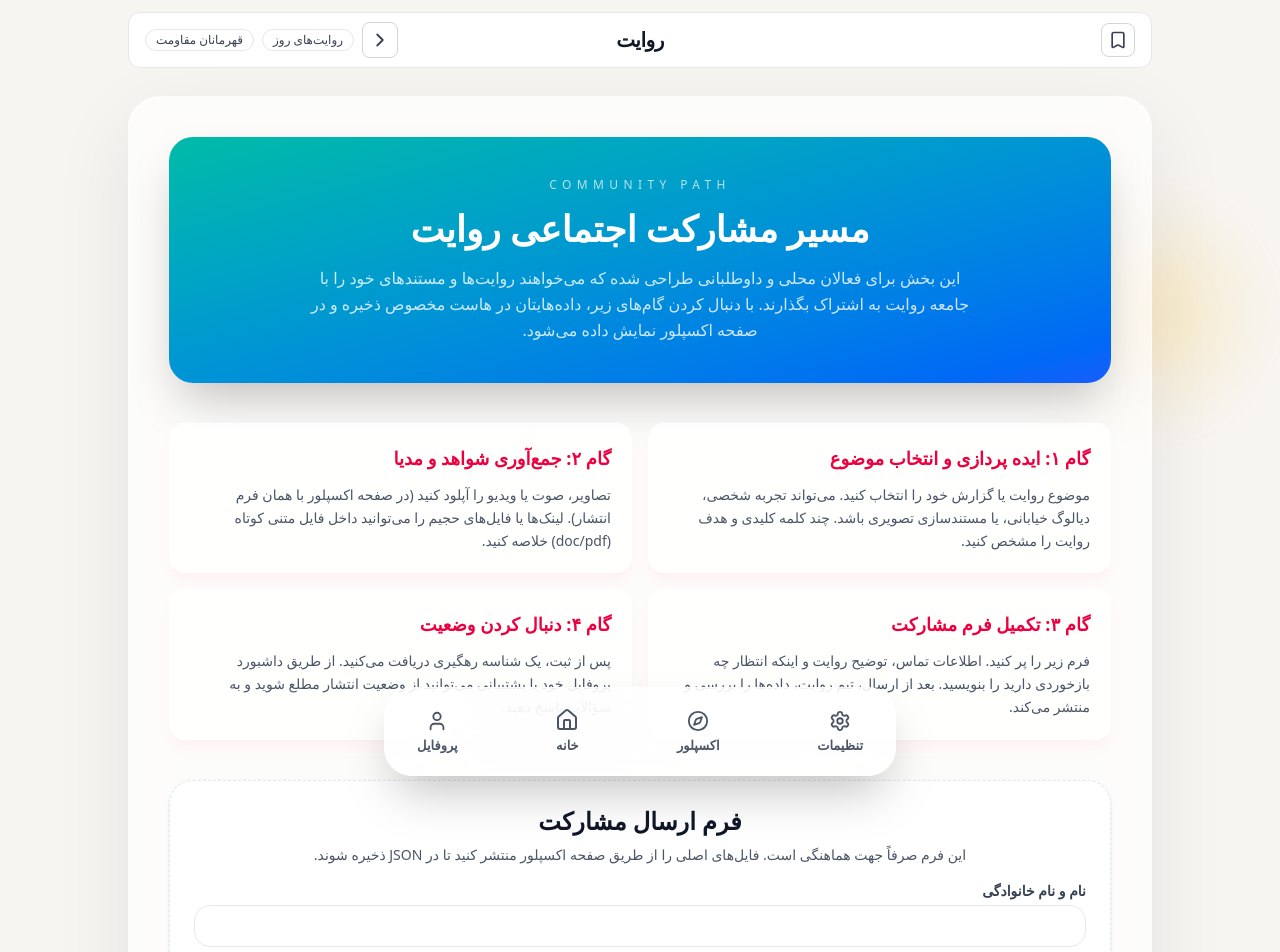
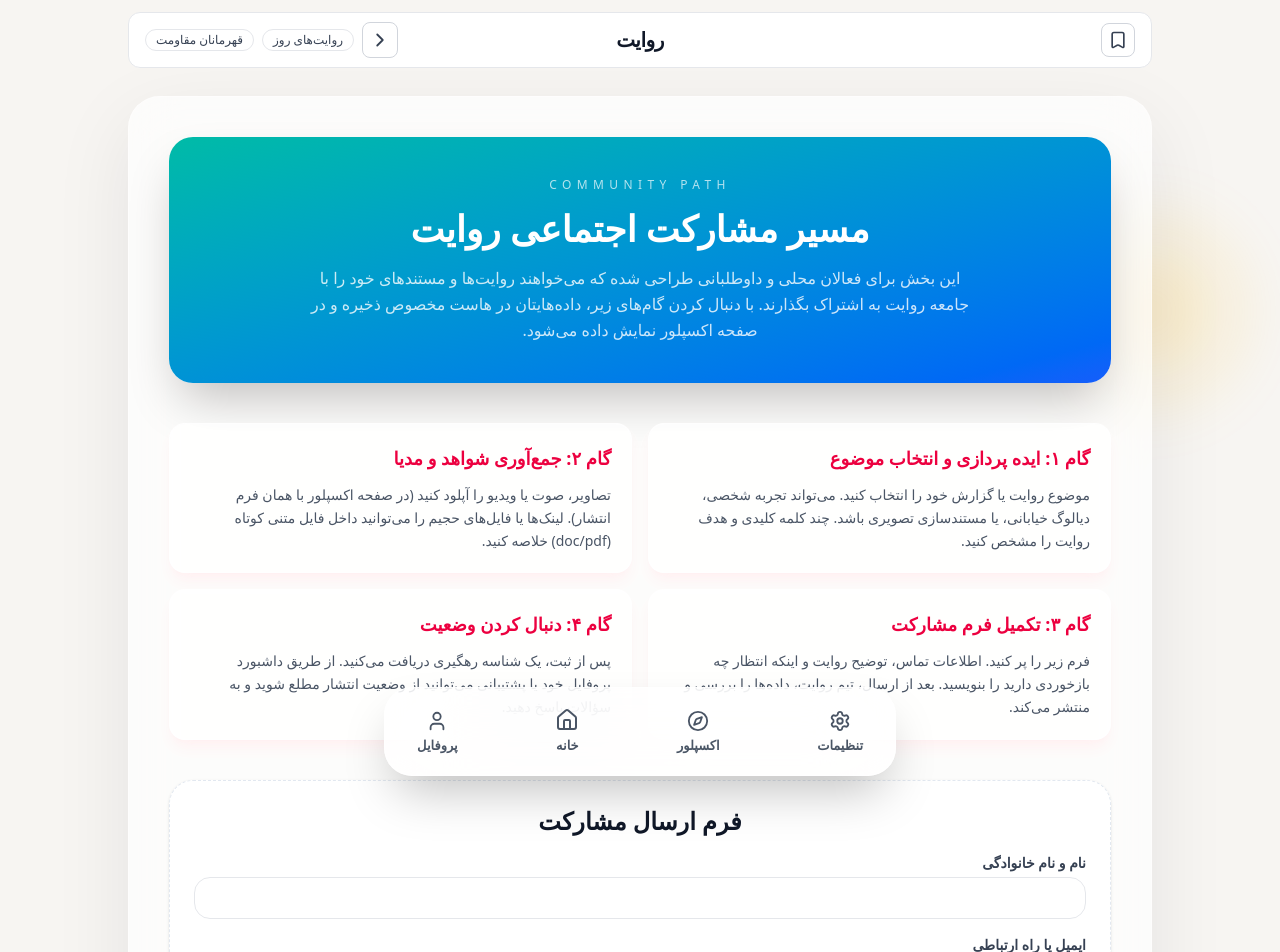
Before and after one commit to SeyedTahaKhademi/revayat, a Next.js app: page /community-path in a window 1280 px wide. Shown: the top 952 px of the page. Built offline with nearby package versions, Linux system fonts and the light colour scheme; no server answers; a small style sheet from the web is missing.

Commit message:
chore: adjust community path form copy

```diff
--- a/app/community-path/page.tsx
+++ b/app/community-path/page.tsx
@@ -74,9 +74,6 @@ export default function CommunityPathPage() {
         <section className="rounded-3xl border border-dashed border-slate-200 bg-white/90 p-6 shadow-sm space-y-4">
           <div className="space-y-2 text-center">
             <h2 className="text-2xl font-black text-gray-900">فرم ارسال مشارکت</h2>
-            <p className="text-sm text-gray-600">
-              این فرم صرفاً جهت هماهنگی است. فایل‌های اصلی را از طریق صفحه اکسپلور منتشر کنید تا در JSON ذخیره شوند.
-            </p>
           </div>
           {submitted ? (
             <div className="rounded-2xl border border-emerald-200 bg-emerald-50 px-4 py-3 text-emerald-800 text-sm">
```
